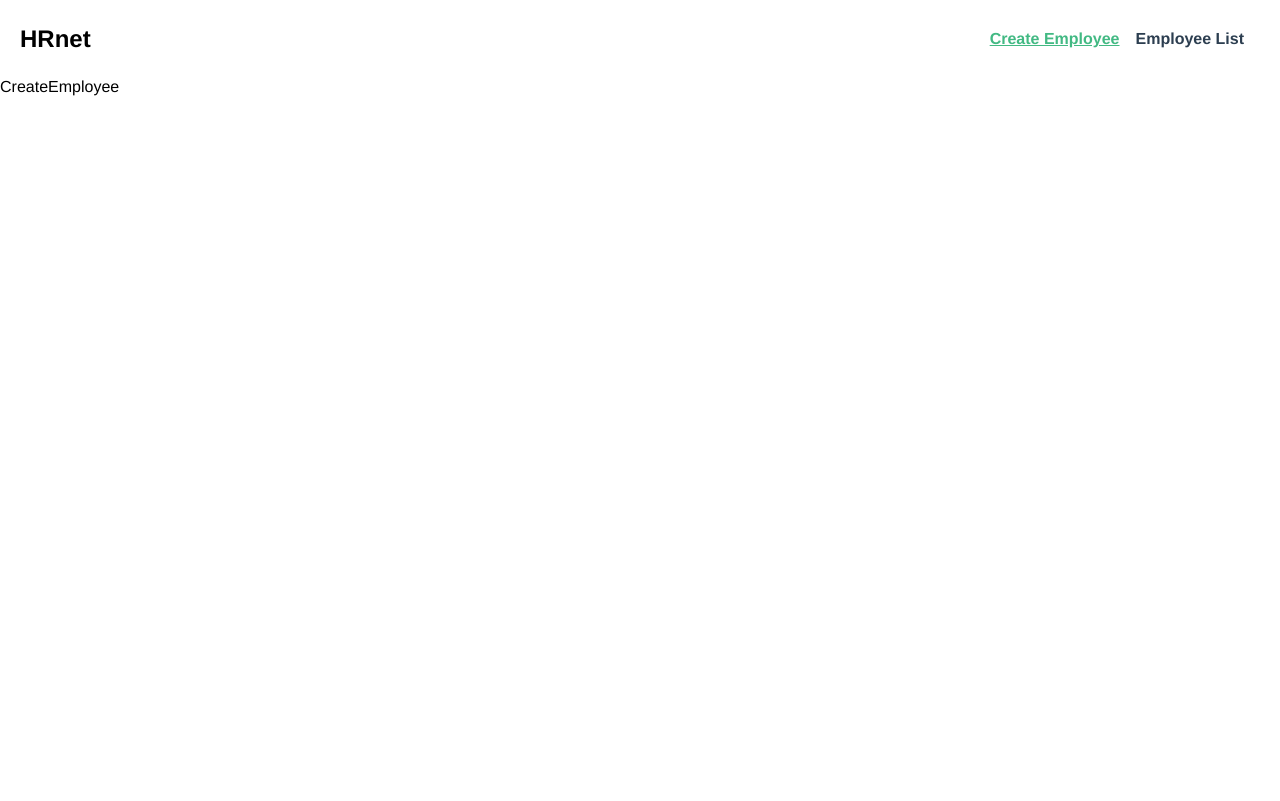
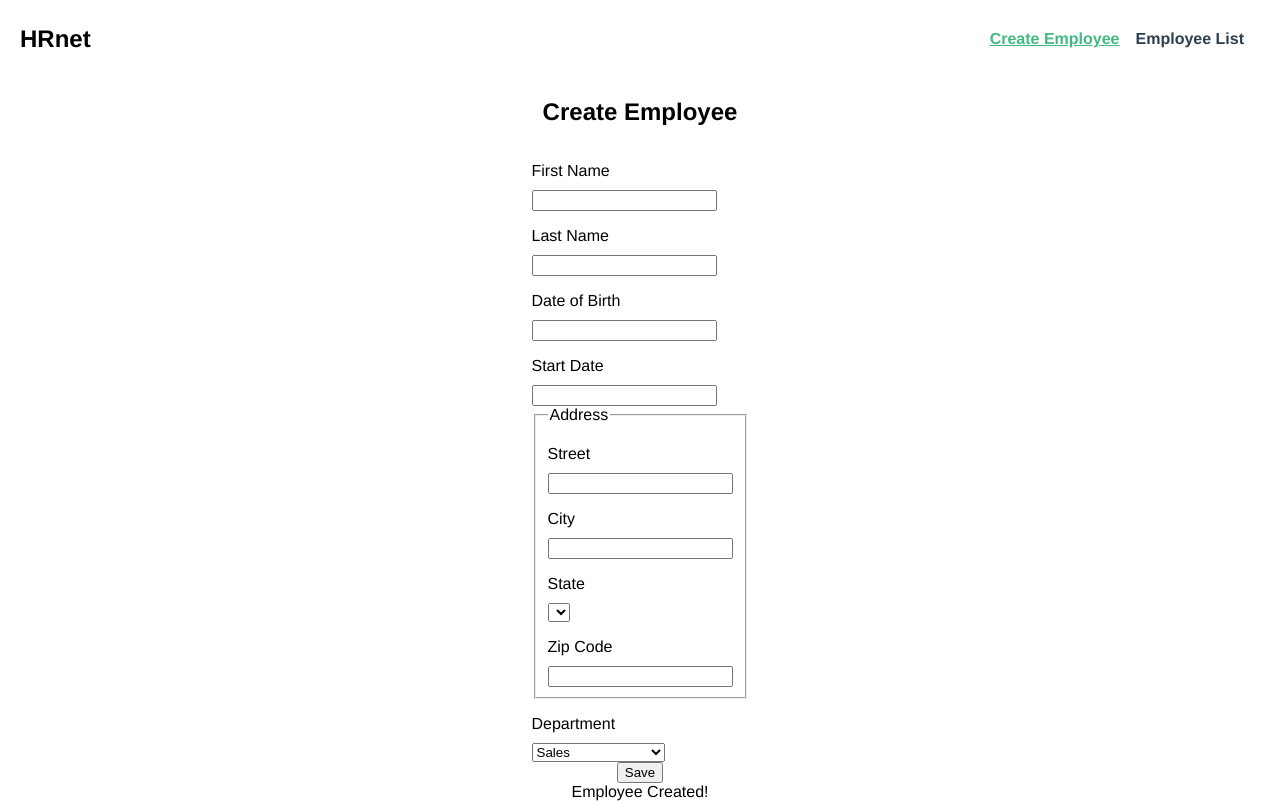
Before and after one commit to Jerune/HRnet, a React (Vite) app: page / in a window 1280 px wide. Built offline with nearby package versions, Linux system fonts and the light colour scheme.

Commit message:
feat: create employee page setup
General setup of the create employee page, still needs to become stateful

```diff
--- a/src/pages/CreateEmployee.jsx
+++ b/src/pages/CreateEmployee.jsx
@@ -1,7 +1,54 @@
 import React from 'react'
 
 const CreateEmployee = () => {
-  return <div>CreateEmployee</div>
+  return (
+    <main className="main">
+      <h2>Create Employee</h2>
+      <form>
+        <label htmlFor="first-name">First Name</label>
+        <input type="text" id="first-name" />
+
+        <label htmlFor="last-name">Last Name</label>
+        <input type="text" id="last-name" />
+
+        <label htmlFor="date-of-birth">Date of Birth</label>
+        <input type="text" id="date-of-birth" />
+
+        <label htmlFor="start-date">Start Date</label>
+        <input type="text" id="start-date" />
+
+        <fieldset className="address">
+          <legend>Address</legend>
+
+          <label htmlFor="street">Street</label>
+          <input type="text" id="street" />
+
+          <label htmlFor="city">City</label>
+          <input type="text" id="city" />
+
+          <label htmlFor="state">State</label>
+          <select name="state" id="state"></select>
+
+          <label htmlFor="zip-code">Zip Code</label>
+          <input id="zip-code" type="number" />
+        </fieldset>
+
+        <label htmlFor="department">Department</label>
+        <select name="department" id="department">
+          <option>Sales</option>
+          <option>Marketing</option>
+          <option>Engineering</option>
+          <option>Human Resources</option>
+          <option>Legal</option>
+        </select>
+      </form>
+
+      <button type="submit">Save</button>
+      <div id="confirmation" className="modal">
+        Employee Created!
+      </div>
+    </main>
+  )
 }
 
 export default CreateEmployee
```
